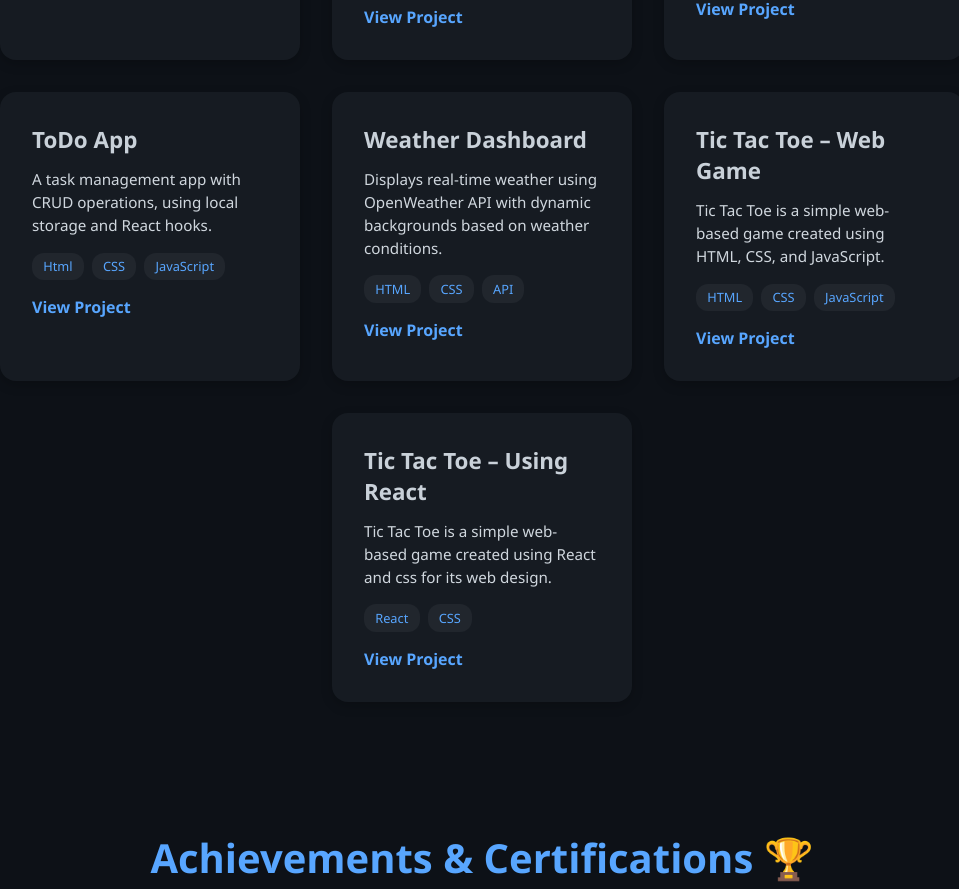
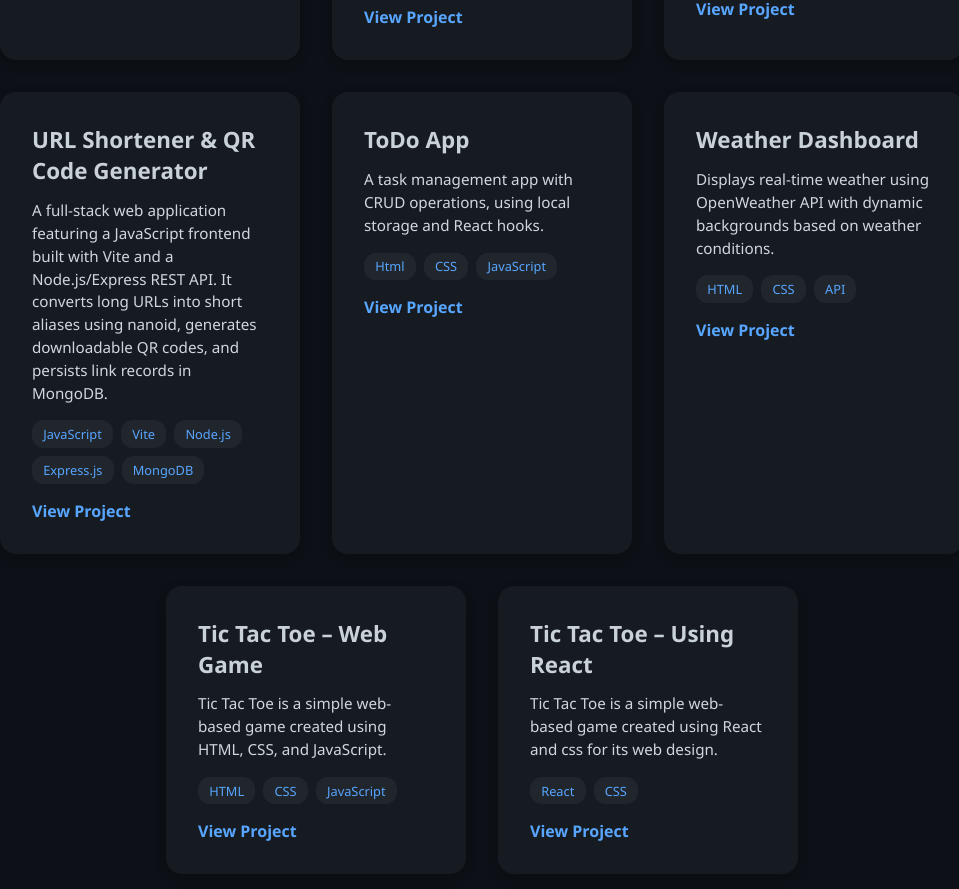
Before and after one commit to Banty-singh/portfolio-banty, a React (Vite) app: page / in a window 1280 px wide. Shown: the part 2638-3527 px from the top of the page, without its empty margins (158-1117 px from the left). Built offline with nearby package versions, Linux system fonts and the light colour scheme.

Commit message:
more project

```diff
--- a/src/components/projects/Projects.jsx
+++ b/src/components/projects/Projects.jsx
@@ -19,6 +19,12 @@ const projects = [
     description: 'A personalized AI assistant web application built with React and integrated with the Google Gemini API to deliver interactive chat responses, prompt suggestions, and context management.',
     tech: ['React', 'JavaScript', 'CSS', 'Gemini API'],
     link: 'https://abhimaan.vercel.app/'
+  },
+  {
+    title: 'URL Shortener & QR Code Generator',
+    description: 'A full-stack web application featuring a JavaScript frontend built with Vite and a Node.js/Express REST API. It converts long URLs into short aliases using nanoid, generates downloadable QR codes, and persists link records in MongoDB.',
+    tech: ['JavaScript', 'Vite', 'Node.js', 'Express.js', 'MongoDB'],
+    link: 'https://url-shortner-ashy-seven.vercel.app/'
   },
   {
     title: 'ToDo App',
```
